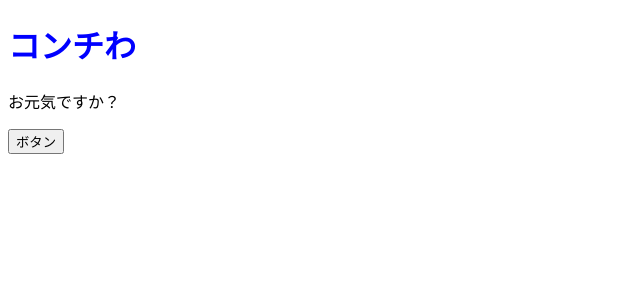
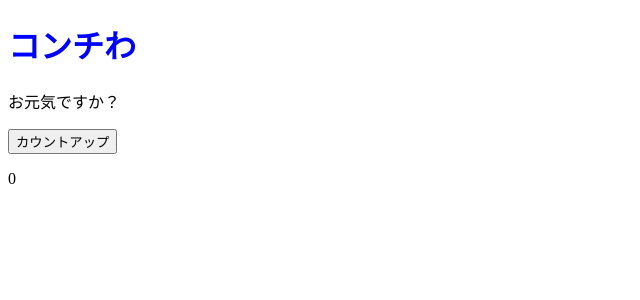
Before and after one commit to nonin04/react-study, a React (Create React App) app: page / in a window 1280 px wide. Shown: the top 300 px of the page, without its empty margins (0-640 px from the left). Built offline with nearby package versions, Linux system fonts and the light colour scheme.

Commit message:
study:useStateとhookの使い方

```diff
--- a/src/App.jsx
+++ b/src/App.jsx
@@ -1,3 +1,4 @@
+import {useState} from "react";
 import { ColorfulMessage } from "./ColorfulMessage";
 
 
@@ -5,15 +6,19 @@ import { ColorfulMessage } from "./ColorfulMessage";
 //コンポーネントは一つのタグで囲われている必要がある(以下の場合だとdivで囲われていない状態だとエラーになる)
 //↑react特有の空タグを入れることで囲いが不要になる(フラグメントを利用する)
 export const App = () => {
+  const [num, setNum] = useState(0);
 
-
-  const onClickBtn = () => alert();
+  const onClickBtn = () => {
+    setNum((prev) => prev + 1);
+    setNum((prev) => prev + 1);
+  }
 
   return (
     <>
       <ColorfulMessage color="blue" message="コンチわ" />
       <p>お元気ですか？</p>
-      <button onClick={onClickBtn}>ボタン</button>
+      <button onClick={onClickBtn}>カウントアップ</button>
+      <p>{num}</p>
     </>
   )
 };
```
